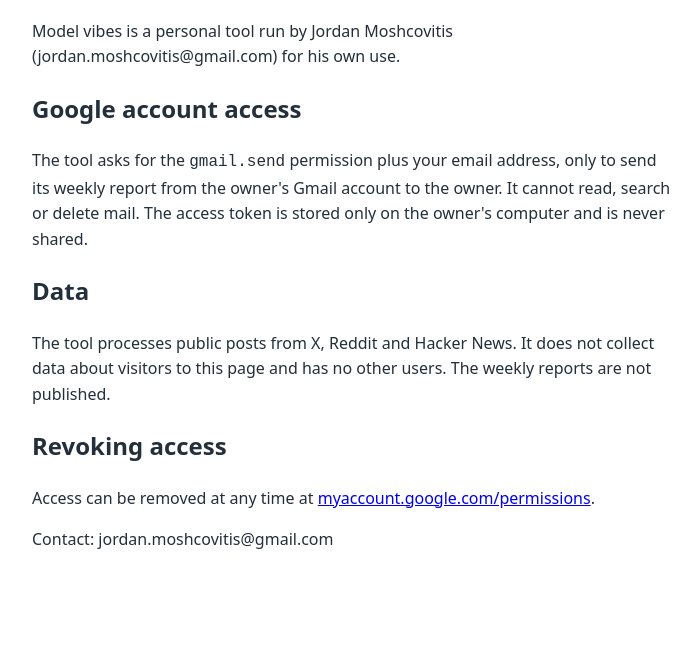
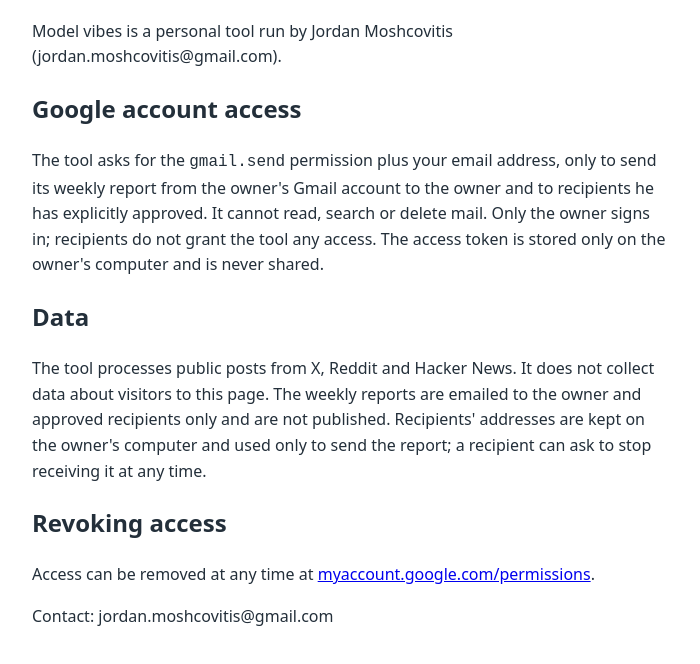
Before and after one commit to Jordanm37/model-vibes, a plain HTML site: page privacy.html in a window 1280 px wide. Shown: the part 102-766 px from the top of the page, without its empty margins (288-988 px from the left). Drawn offline with Linux system fonts and the light colour scheme.

Commit message:
Describe delivery to the owner and explicitly approved recipients

```diff
--- a/privacy.html
+++ b/privacy.html
@@ -3,11 +3,11 @@
 <title>Model vibes: privacy policy</title></head>
 <body style="font:16px/1.6 system-ui,sans-serif;max-width:40rem;margin:3rem auto;padding:0 1rem;color:#232f3a">
 <h1>Privacy policy</h1>
-<p>Model vibes is a personal tool run by Jordan Moshcovitis (jordan.moshcovitis@gmail.com) for his own use.</p>
+<p>Model vibes is a personal tool run by Jordan Moshcovitis (jordan.moshcovitis@gmail.com).</p>
 <h2>Google account access</h2>
-<p>The tool asks for the <code>gmail.send</code> permission plus your email address, only to send its weekly report from the owner's Gmail account to the owner. It cannot read, search or delete mail. The access token is stored only on the owner's computer and is never shared.</p>
+<p>The tool asks for the <code>gmail.send</code> permission plus your email address, only to send its weekly report from the owner's Gmail account to the owner and to recipients he has explicitly approved. It cannot read, search or delete mail. Only the owner signs in; recipients do not grant the tool any access. The access token is stored only on the owner's computer and is never shared.</p>
 <h2>Data</h2>
-<p>The tool processes public posts from X, Reddit and Hacker News. It does not collect data about visitors to this page and has no other users. The weekly reports are not published.</p>
+<p>The tool processes public posts from X, Reddit and Hacker News. It does not collect data about visitors to this page. The weekly reports are emailed to the owner and approved recipients only and are not published. Recipients' addresses are kept on the owner's computer and used only to send the report; a recipient can ask to stop receiving it at any time.</p>
 <h2>Revoking access</h2>
 <p>Access can be removed at any time at <a href="https://myaccount.google.com/permissions">myaccount.google.com/permissions</a>.</p>
 <p>Contact: jordan.moshcovitis@gmail.com</p>
```
Also changed, not shown: index.html (+2 -2 lines).
